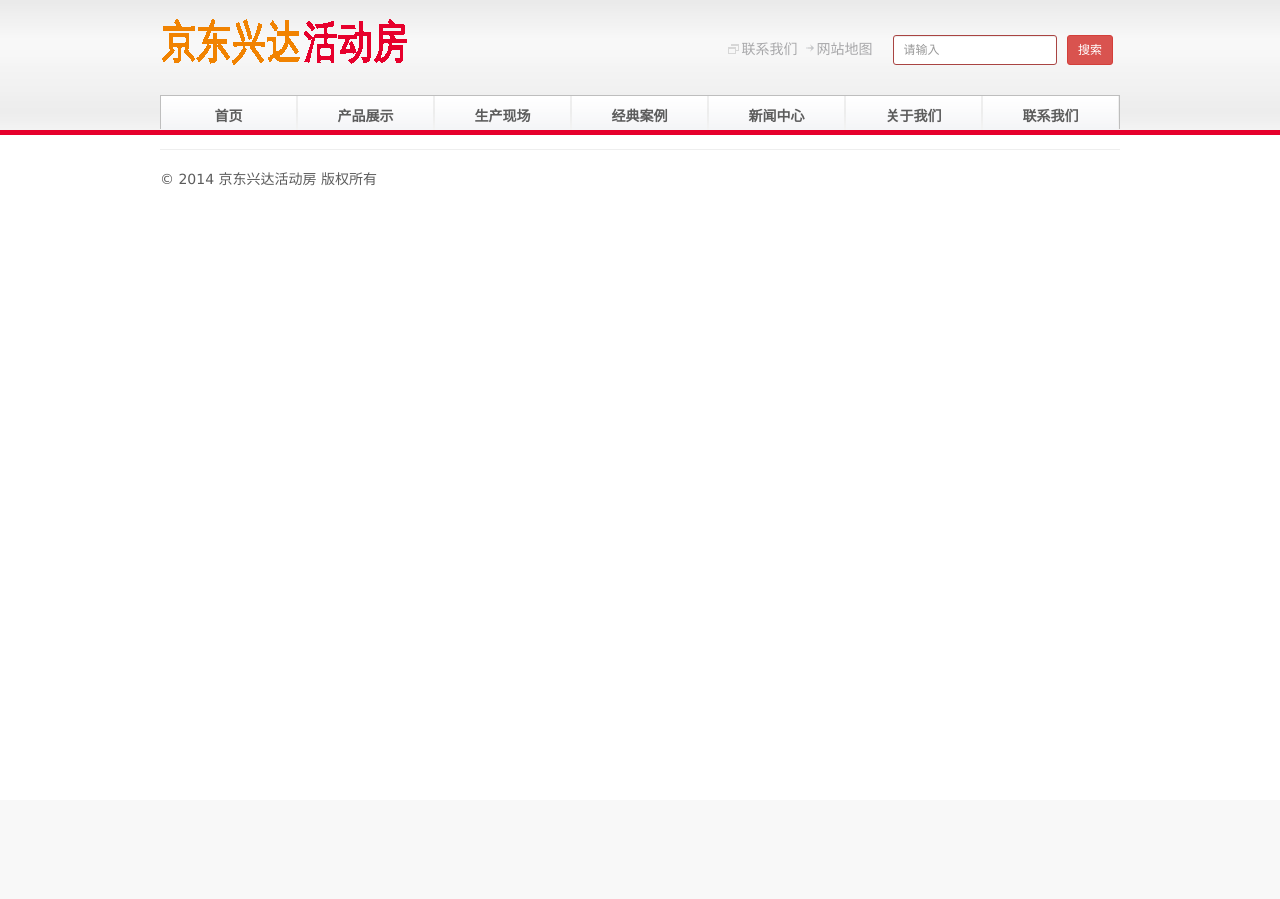
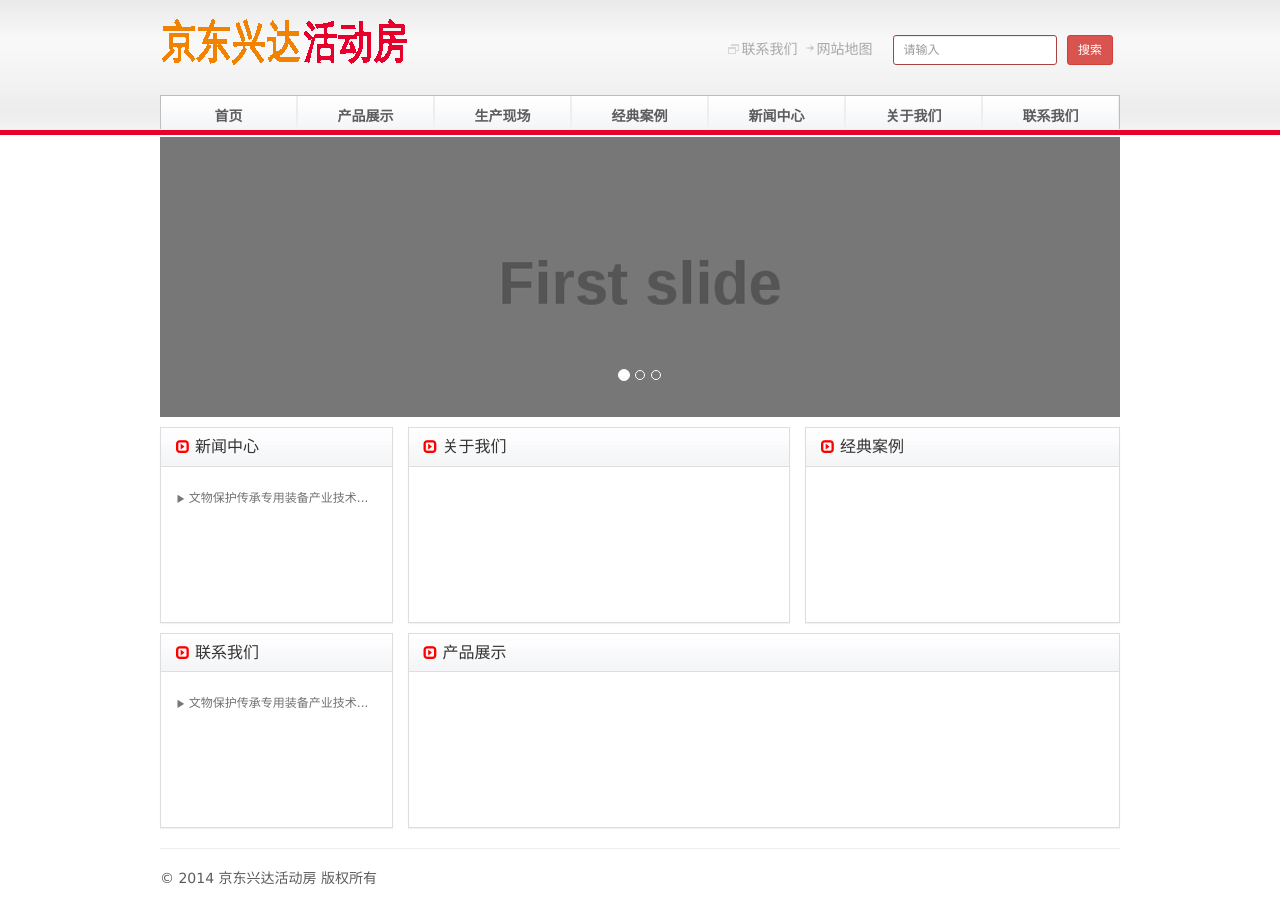
Before and after one commit to huanzhang/jdxdhdf.com, a PHP site: page / in a window 1280 px wide. Before the commit the page ends 186 px from the top, so only its background shows below. Run offline with PHP 8.4, Linux system fonts and the light colour scheme; some libraries are stand-ins or nearby versions.

Commit message:
Layouts of the home page

```diff
--- a/index.php
+++ b/index.php
@@ -4,4 +4,106 @@
 
 <?php include "include/nav.php"?>
 
+<!--== Carousel ==-->
+<div id="myCarousel" class="carousel slide" data-ride="carousel">
+  <!-- Indicators -->
+  <ol class="carousel-indicators">
+    <li data-target="#myCarousel" data-slide-to="0" class="active"></li>
+    <li data-target="#myCarousel" data-slide-to="1"></li>
+    <li data-target="#myCarousel" data-slide-to="2"></li>
+  </ol>
+  <!-- Wrapper for slides -->
+  <div class="carousel-inner">
+    <div class="item active">
+      <img src="/images/slide1.png">
+    </div>
+    <div class="item">
+      <img src="/images/slide2.png">
+    </div>
+    <div class="item">
+      <img src="/images/slide3.png">
+    </div>
+  </div>
+</div>
+<!--== Carousel End ==-->
+
+<!--== Columns ==-->
+<div class="row myPanels">
+  <div class="col-xs-3 leftPanel">
+    <div class="panel panel-default">
+      <div class="panel-heading">
+          <h3 class="panel-title">
+            <span class="glyphicon glyphicon-expand"></span>
+            <a href="#">新闻中心</a>
+          </h3>
+      </div>
+      <div class="panel-body">
+          <h6>
+            <small><span class="glyphicon glyphicon-play"></span></small>
+            <a href="#">文物保护传承专用装备产业技术...</a>
+          </h6>
+      </div>
+    </div>
+  </div>
+  <div class="col-xs-5 midPanel">
+    <div class="panel panel-default">
+      <div class="panel-heading">
+        <h3 class="panel-title">
+          <span class="glyphicon glyphicon-expand"></span>
+          <a href="#">关于我们</a>
+        </h3>
+      </div>
+      <div class="panel-body">
+      </div>
+    </div>
+  </div>
+  <div class="col-xs-4 rightPanel">
+    <div class="panel panel-default">
+      <div class="panel-heading">
+        <h3 class="panel-title">
+          <span class="glyphicon glyphicon-expand"></span>
+          <a href="#">经典案例</a>
+        </h3>
+      </div>
+      <div class="panel-body">
+        <div class="row">
+        </div>
+      </div>
+    </div>
+  </div>
+</div>
+<!--== Columns End ==-->
+
+<!--== Columns ==-->
+<div class="row myPanels">
+  <div class="col-xs-3 leftPanel">
+    <div class="panel panel-default">
+      <div class="panel-heading">
+          <h3 class="panel-title">
+            <span class="glyphicon glyphicon-expand"></span>
+            <a href="#">联系我们</a>
+          </h3>
+      </div>
+      <div class="panel-body">
+          <h6>
+            <small><span class="glyphicon glyphicon-play"></span></small>
+            <a href="#">文物保护传承专用装备产业技术...</a>
+          </h6>
+      </div>
+    </div>
+  </div>
+  <div class="col-xs-9 midPanel">
+    <div class="panel panel-default">
+      <div class="panel-heading">
+        <h3 class="panel-title">
+          <span class="glyphicon glyphicon-expand"></span>
+          <a href="#">产品展示</a>
+        </h3>
+      </div>
+      <div class="panel-body">
+      </div>
+    </div>
+  </div>
+</div>
+<!--== Columns End ==-->
 <?php include "include/footer.php"?>
--- a/style.css
+++ b/style.css
@@ -133,6 +133,9 @@ body {
  * Homepage panels
  *
  */
+.panel {
+    margin-bottom: 0px;
+}
 .myPanels {
     margin-top: 10px;
 }
@@ -157,11 +160,15 @@ body {
     color: #e6002c;
 }
 .leftPanel .panel-body {
-    background: url(/images/newsbg.gif) left no-repeat;
     height: 155px;
 }
+.leftPanel {
+    padding-right: 0;
+}
+.rightPanel{
+    padding-left: 0;
+}
 .midPanel .panel-body {
-    background: url(/images/smartcitybg.gif) left no-repeat;
     height: 155px;
 }
 .myPanels .glyphicon-play-circle {
@@ -169,7 +176,6 @@ body {
     color: red;
 }
 .rightPanel .panel-body {
-    background: url(/images/solutionsbg.gif) left no-repeat;
     height: 155px;
 }
 .rightPanel .panel-body .well {
```
Also changed, not shown: images/slide1.png, images/slide2.png, images/slide3.png.
